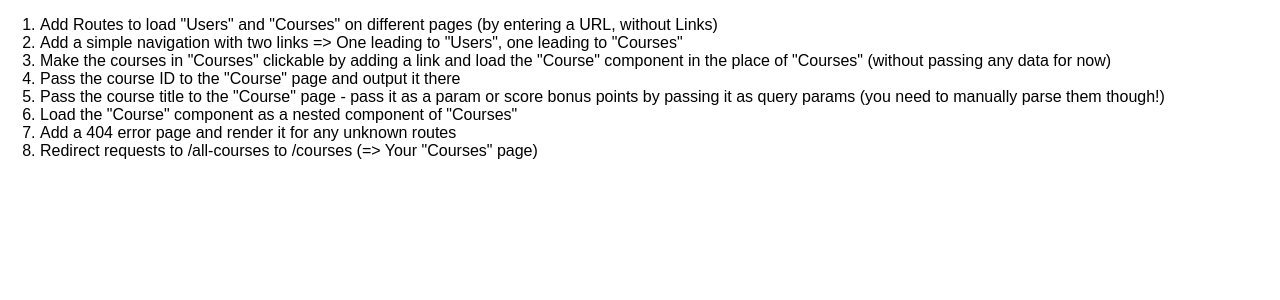
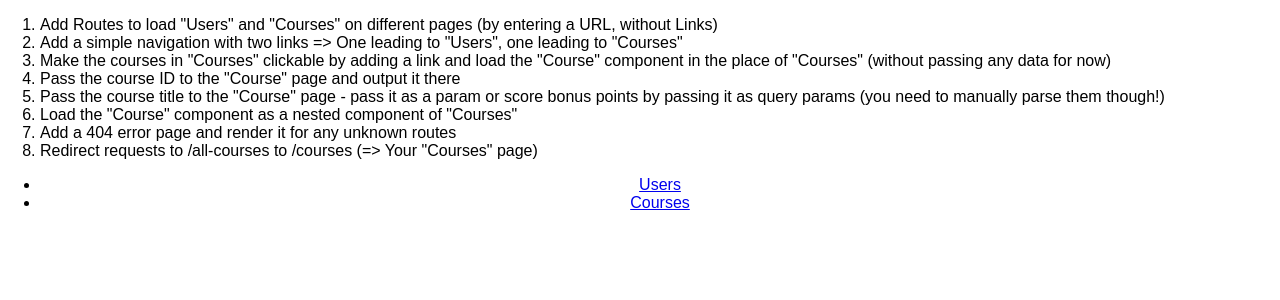
Before and after one commit to RickCardoso/react-complete-guide, a React (Create React App) app: page / in a window 1280 px wide. Shown: the top 300 px of the page. Built offline with nearby package versions, Linux system fonts and the light colour scheme.

Commit message:
1-2. routes and links

```diff
--- a/src/App.js
+++ b/src/App.js
@@ -1,4 +1,5 @@
 import React, { Component } from 'react';
+import { Route, BrowserRouter as Router, Switch, Link } from 'react-router-dom';
 
 import Courses from './containers/Courses/Courses';
 import Users from './containers/Users/Users';
@@ -6,6 +7,7 @@ import Users from './containers/Users/Users';
 class App extends Component {
   render () {
     return (
+      <Router>
         <div className="App">
           <ol style={{textAlign: 'left'}}>
             <li>Add Routes to load "Users" and "Courses" on different pages (by entering a URL, without Links)</li>
@@ -17,7 +19,26 @@ class App extends Component {
             <li>Add a 404 error page and render it for any unknown routes</li>
             <li>Redirect requests to /all-courses to /courses (=> Your "Courses" page)</li>
           </ol>
+
+          <div className="navBar">
+            <nav>
+              <ul>
+                <li>
+                  <Link to="/users">Users</Link>
+                </li>
+                <li>
+                  <Link to="/courses">Courses</Link>
+                </li>
+              </ul>
+            </nav>
           </div>
+
+          <Switch>
+            <Route exact path="/courses" component={Courses} />
+            <Route exact path="/users" component={Users} />
+          </Switch>
+        </div>
+      </Router>
     );
   }
 }
```
Lines whose indentation alone changed are shown as unchanged.
